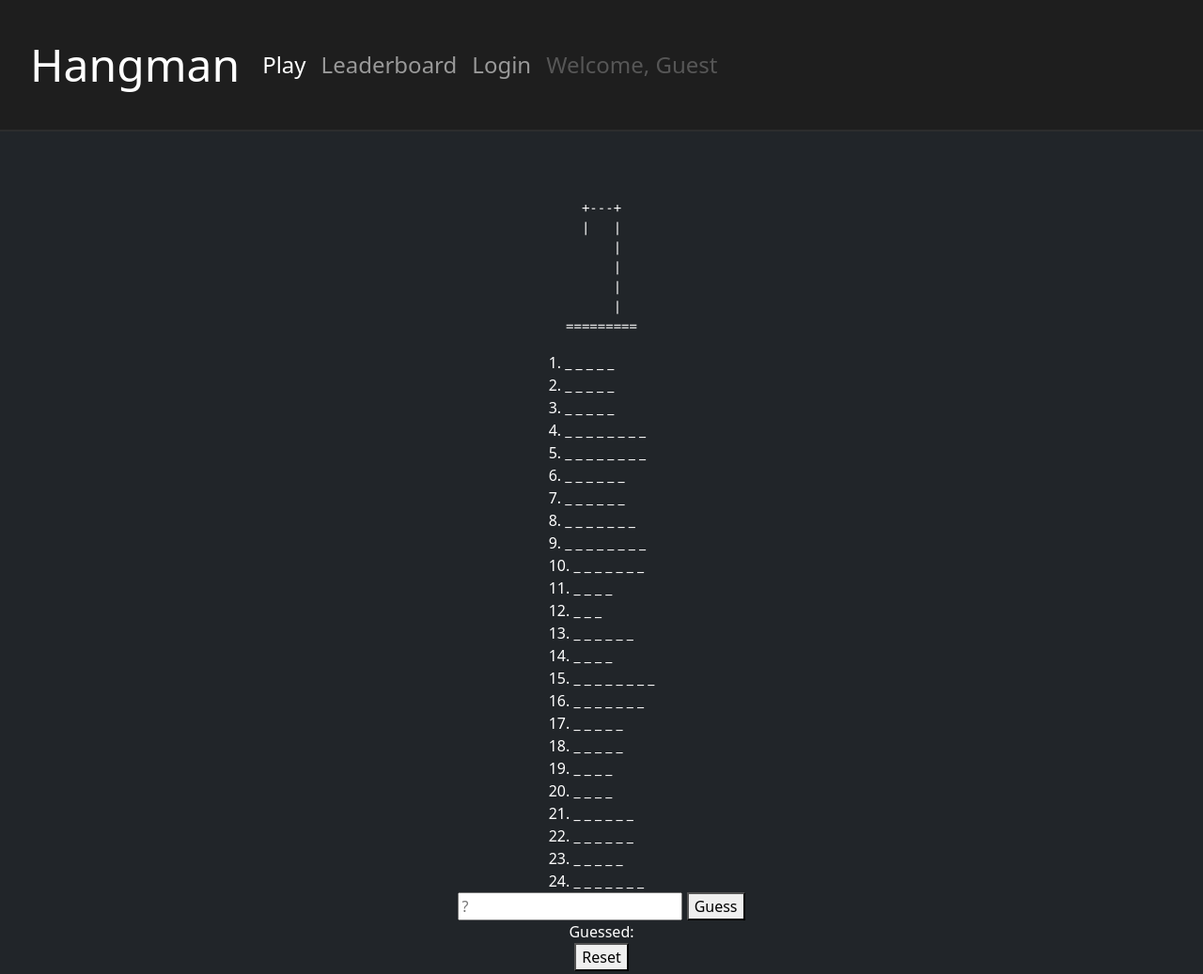
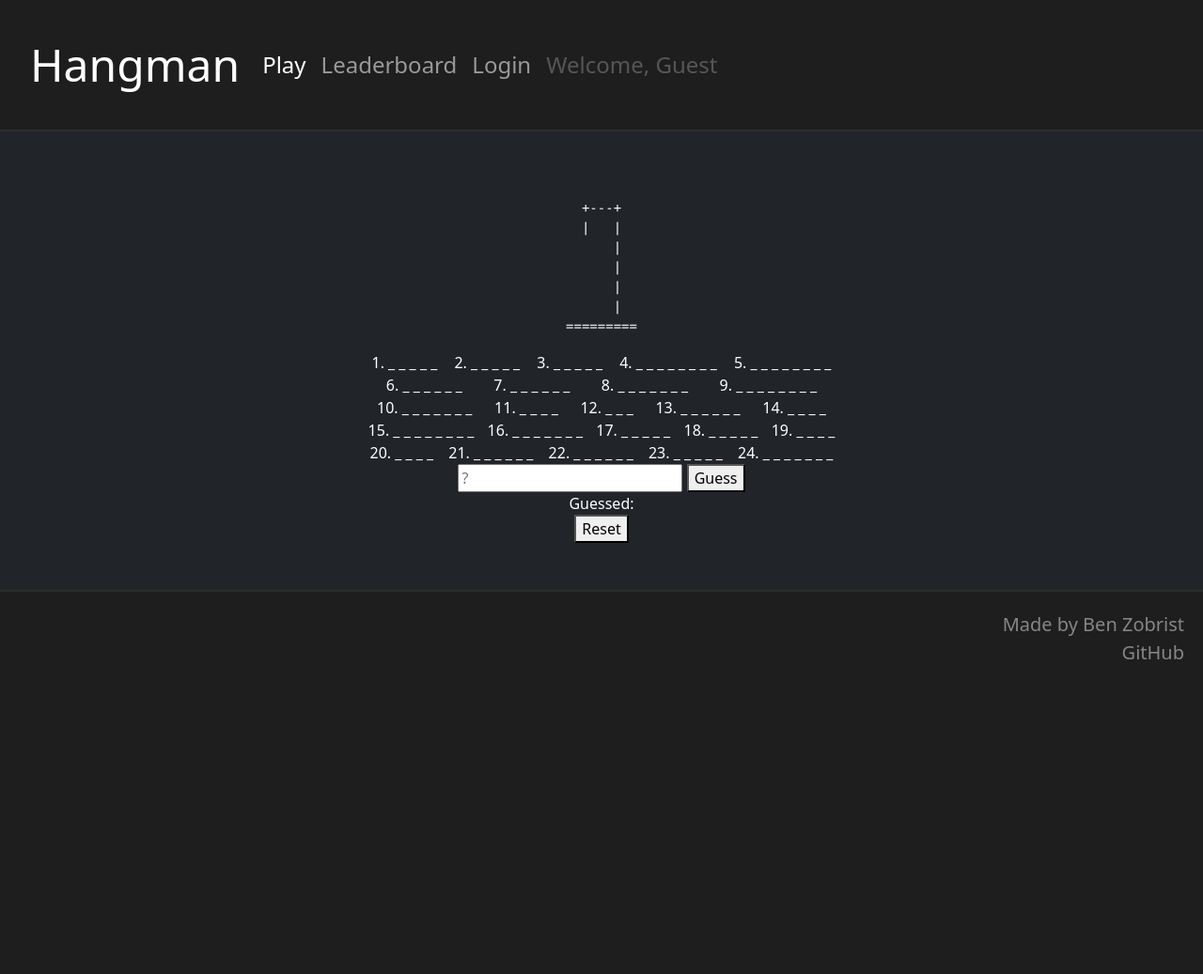
Before and after one commit to zobiejrz/startup, a plain HTML site: page src/index.html in a window 1280 px wide. Shown: the top 1037 px of the page at 94% size. After the commit the page ends 800 px from the top, so only its background shows below. Drawn offline with nearby package versions, Linux system fonts and the light colour scheme.

Commit message:
Updated styling for game words

```diff
--- a/src/css/main.css
+++ b/src/css/main.css
@@ -83,6 +83,18 @@ body {
   font-size: 18pt;
 }
 
+#words {
+  display: flex;
+  flex-direction: row;
+  flex-wrap: wrap;
+  justify-content: space-evenly;
+  width: 40%;
+}
+
+#words > * {
+  margin: 0 5pt;
+}
+
 /* Colors I like from my other site
 @media (prefers-color-scheme: dark) {
   html:not([data-mode]), html[data-mode="dark"] {
```
